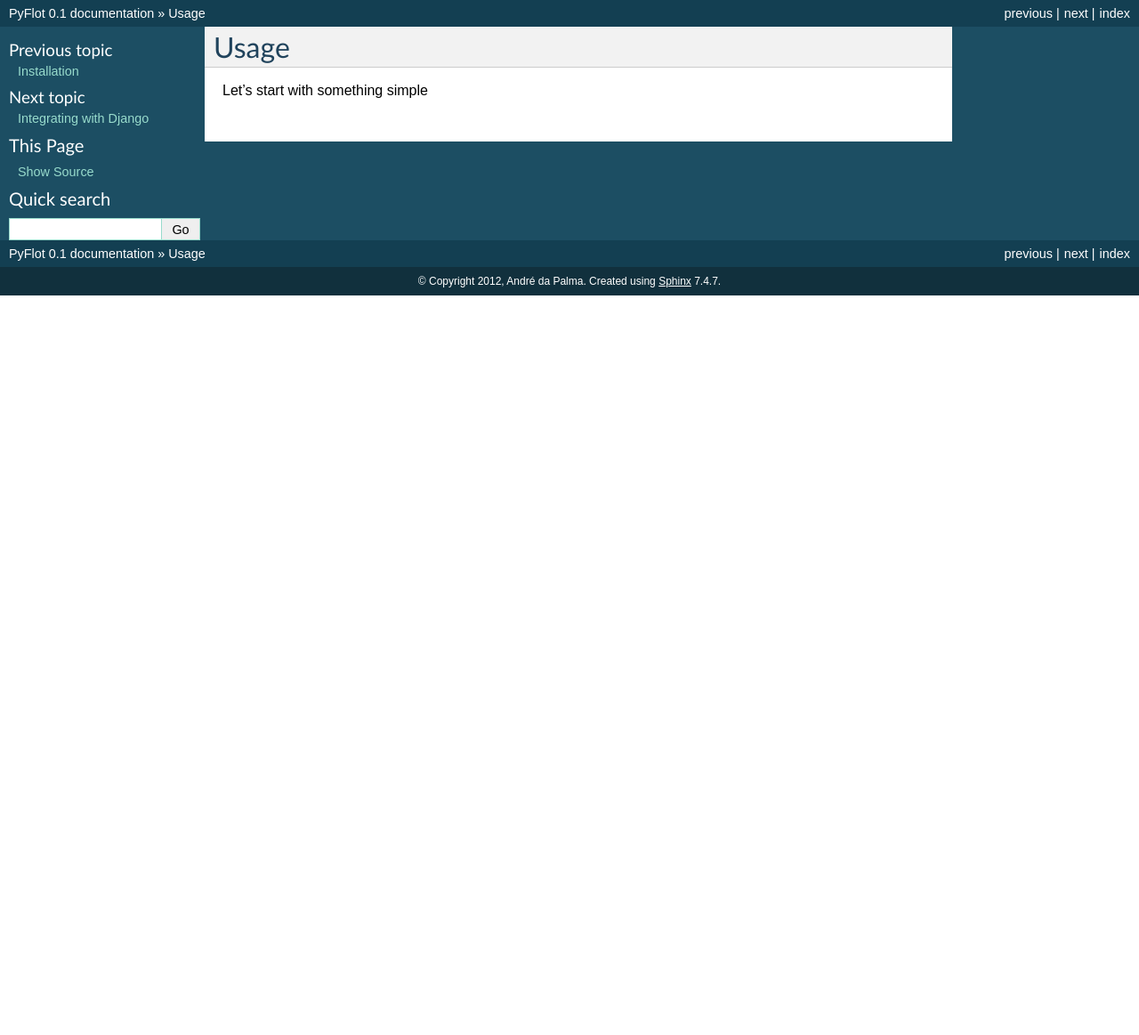
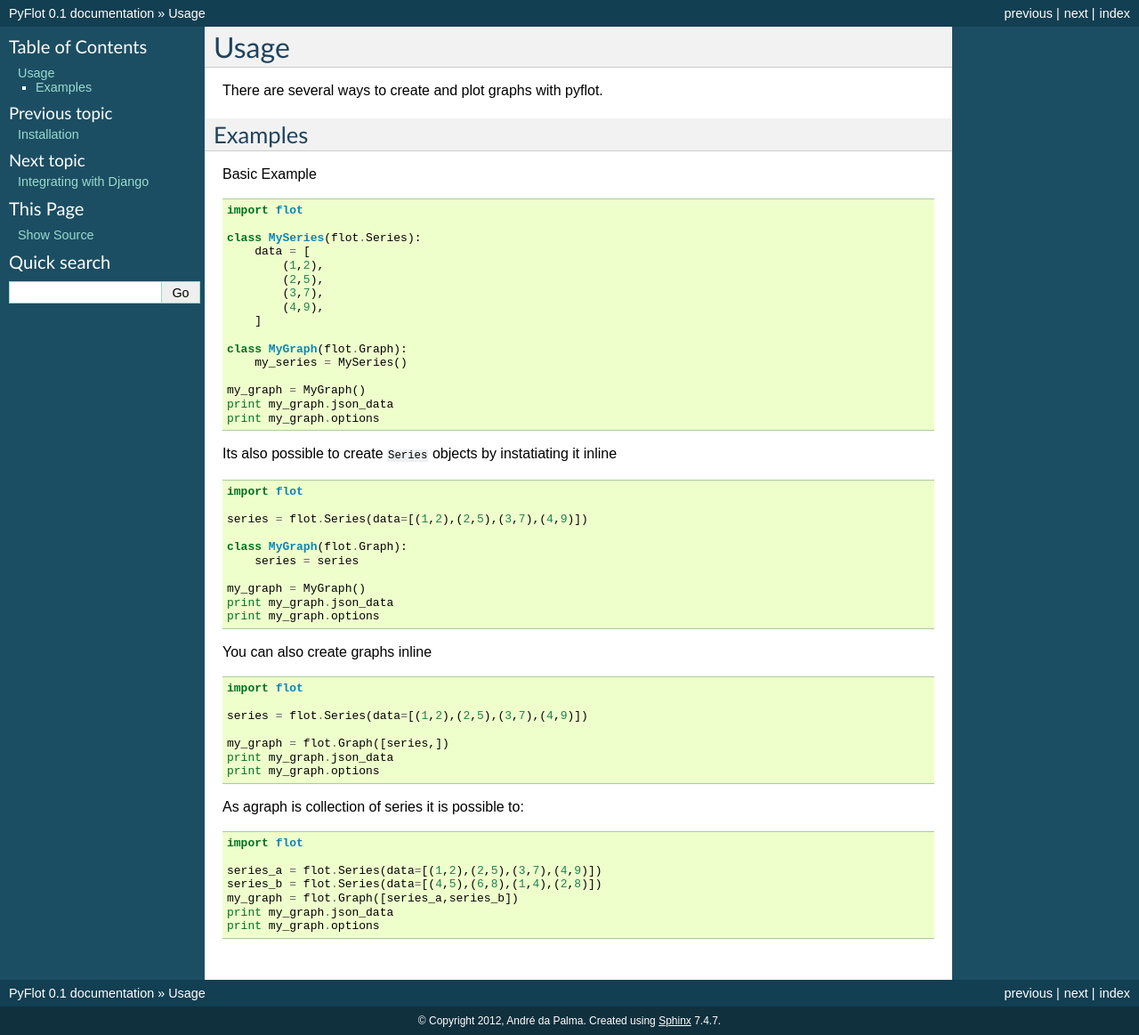
Before and after one commit to andrefsp/pyflot, a Sphinx documentation site: the page built from docs/usage.rst, in a window 1280 px wide. Shown: the whole page at 89% size. Built offline with Sphinx 7.4.7, drawn with Linux system fonts in a browser that asks for light colours; before the commit the page ends 900 px from its top, so only the background shows below that.

Commit message:
[docs] Wrote some usage examples

```diff
--- a/docs/introduction.rst
+++ b/docs/introduction.rst
@@ -5,10 +5,10 @@ Introduction
 Concept
 -------
 
-Backend developers sometimes have to work with statistics and metrics and bring that data from a server to a web page in form of a chart.
+Backend developers sometimes have to work with statistics and metrics and bring that data from a server to a web page in form of charts.
 
 When this  situations happens developers most times find themselves thinking on things like, which data format should they push from the server to the pages, how to catch the data in the templates and how to plot the charts, sometimes situations even gets worst when in a team there is a clear lack of javascript skills to create those fancy graph pages.
 
-PyFlot_, appears as a shortcut for all this providing a very nice a simple way to plot graphs just by modeling it in the backend.
+PyFlot_, appears as a shortcut and as a solution for all this providing a very nice a simple way to plot graphs just by modeling it in the backend.
 
 .. _PyFlot: http://pypi.python.org/pypi/PyFlot/
--- a/docs/usage.rst
+++ b/docs/usage.rst
@@ -2,4 +2,74 @@
 Usage
 =====
 
-Let's start with something simple
+There are several ways to create and plot graphs with pyflot.
+
+
+Examples
+--------
+
+Basic Example
+
+::
+
+    import flot
+
+    class MySeries(flot.Series):
+        data = [
+            (1,2),
+            (2,5),
+            (3,7),
+            (4,9),
+        ]
+
+    class MyGraph(flot.Graph):
+        my_series = MySeries()
+
+    my_graph = MyGraph()
+    print my_graph.json_data
+    print my_graph.options
+
+
+
+
+Its also possible to create ``Series`` objects by instatiating it inline
+
+::
+
+    import flot
+
+    series = flot.Series(data=[(1,2),(2,5),(3,7),(4,9)])
+
+    class MyGraph(flot.Graph):
+        series = series
+
+    my_graph = MyGraph()
+    print my_graph.json_data
+    print my_graph.options
+
+
+
+You can also create graphs inline
+
+::
+
+    import flot
+
+    series = flot.Series(data=[(1,2),(2,5),(3,7),(4,9)])
+
+    my_graph = flot.Graph([series,])
+    print my_graph.json_data
+    print my_graph.options
+
+
+As agraph is collection of series it is possible to:
+
+::
+
+    import flot
+
+    series_a = flot.Series(data=[(1,2),(2,5),(3,7),(4,9)])
+    series_b = flot.Series(data=[(4,5),(6,8),(1,4),(2,8)])
+    my_graph = flot.Graph([series_a,series_b])
+    print my_graph.json_data
+    print my_graph.options
```
Also changed, not shown: docs/installation.rst (+13 -3 lines).
